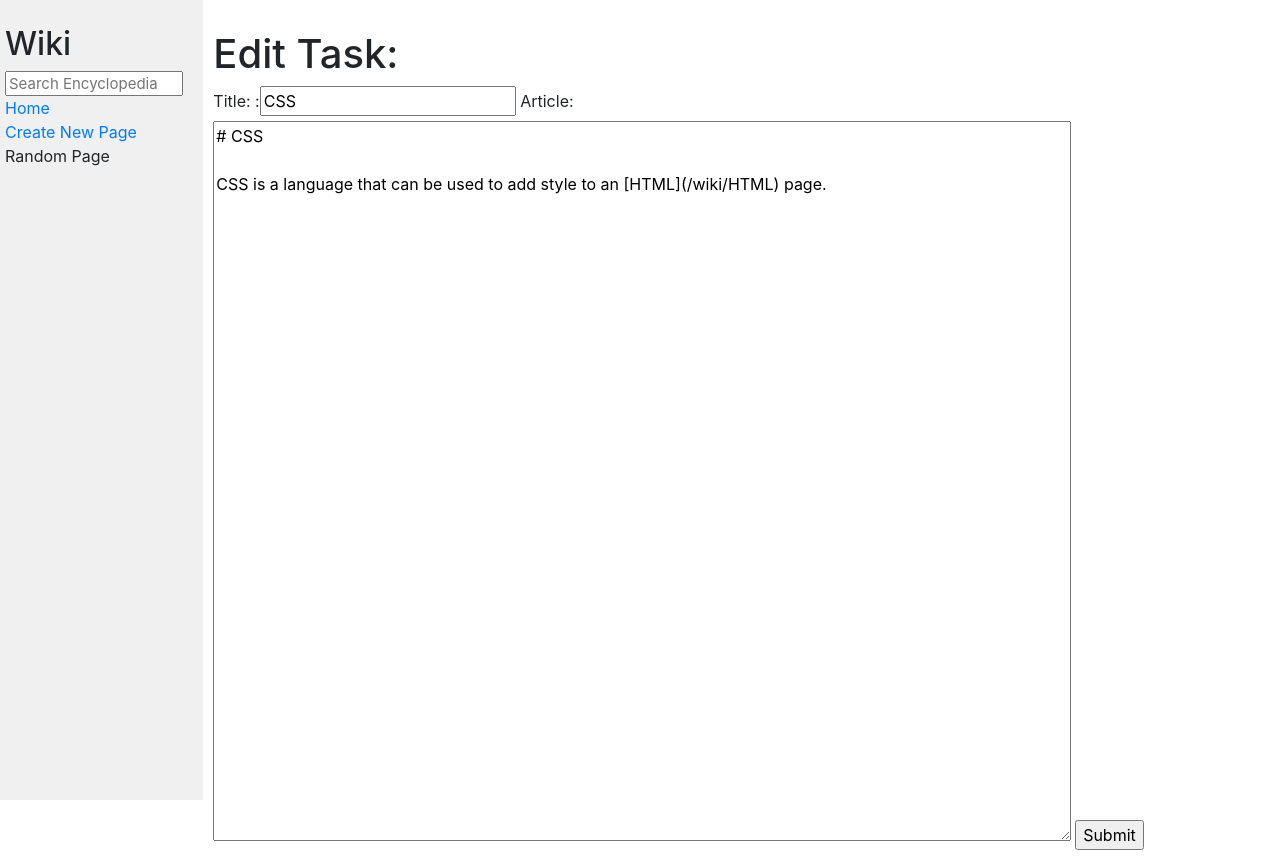
After one commit to jomarnavarro/wiki, a Django app: page /edit/CSS in a window 1280 px wide. The commit adds this page. Run offline with Django 3.2, Linux system fonts and the light colour scheme; some libraries are stand-ins or nearby versions.

Commit message:
Implements edit functionality

```diff
--- /dev/null
+++ b/encyclopedia/templates/encyclopedia/edit.html
@@ -0,0 +1,17 @@
+{% extends "encyclopedia/layout.html" %}
+
+{% block title %}
+Edit Article
+{% endblock %}
+
+{% block body %}
+    <h1>Edit Task:</h1>
+    {% if error %}
+    <p style="color: red;">{{ error }}</p>
+    {% endif %}
+    <form action="/edit/{{ title }}" method="post">
+        {% csrf_token %}
+        {{ form }}
+        <input type="submit">
+    </form>
+{% endblock %}
--- a/encyclopedia/templates/encyclopedia/entry.html
+++ b/encyclopedia/templates/encyclopedia/entry.html
@@ -9,4 +9,6 @@
 
     <p>{{ entry }}</p>
 
+    <a href="/edit/{{ title }}">Edit this article</a>
+
 {% endblock %}
--- a/encyclopedia/urls.py
+++ b/encyclopedia/urls.py
@@ -6,5 +6,6 @@ urlpatterns = [
     path("", views.index, name="index"),
     path("wiki/<str:title>", views.title, name="title"),
     path('search', views.search, name='search'),
-    path('newpage', views.newpage, name='newpage')
+    path('newpage', views.newpage, name='newpage'),
+    path('edit/<str:title>', views.edit, name='edit')
 ]
--- a/encyclopedia/views.py
+++ b/encyclopedia/views.py
@@ -74,3 +74,36 @@ def newpage(request):
     return render(request, "encyclopedia/newpage.html", {
         "form": NewArticleForm()
     })
+
+def edit(request, title):
+    print(f"TITLE is {title}")
+    if request.method == 'POST':
+        form = NewArticleForm(request.POST)
+        if form.is_valid():
+            title_form = form.cleaned_data['title']
+            article_form = form.cleaned_data['article']
+            if title_form == title:
+                util.save_entry(title, article_form)
+                return render(request, "encyclopedia/index.html", {
+                    "entries": util.list_entries()
+                })
+            else:
+                return render(request, "encyclopedia/edit.html", {
+                    "form": form,
+                    "error": f"You can't change the article name."
+                })
+    if util.article_exists(title):
+        form = NewArticleForm(initial = {
+            "title": title,
+            "article": util.get_entry(title)
+        })
+        # print(form)
+        return render(request, "encyclopedia/edit.html", {
+            "form": form,
+            "title": title #f"There is no article for '{title}'"
+        })
+
+    else:
+        return render(request, "encyclopedia/error.html", {
+            "error": f"There is no article for '{title}'"
+        })
```
